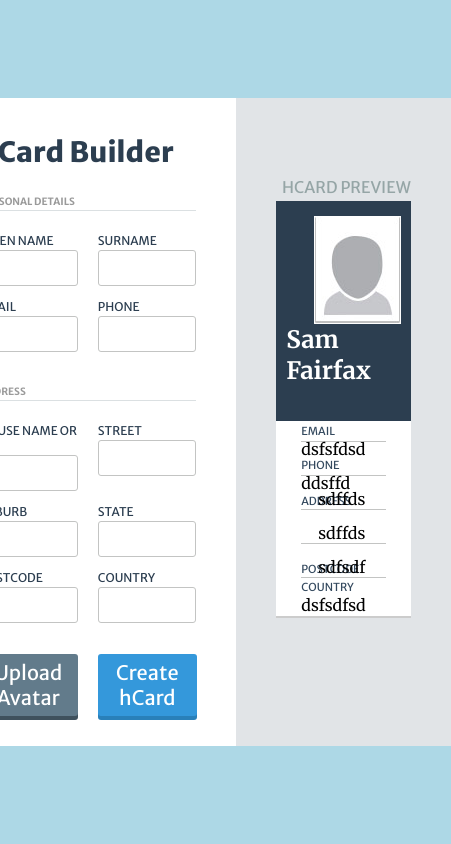
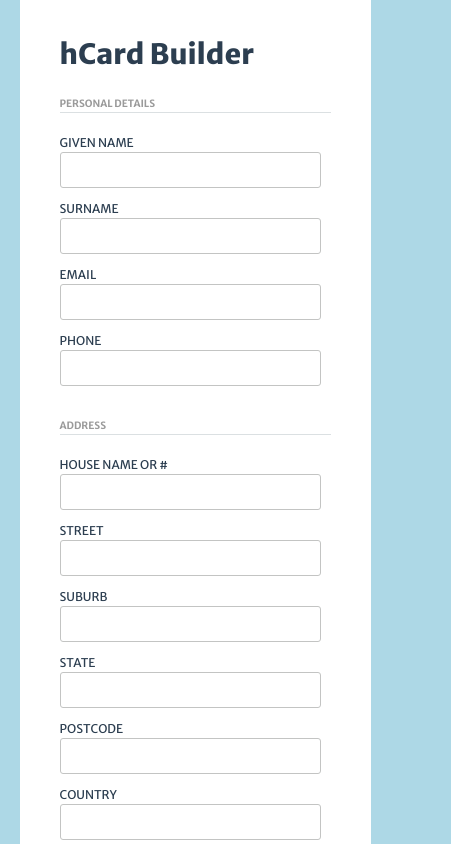
Before and after one commit to ticidesign/hcard_builder, a React (Create React App) app: page / in a window 390 px wide. Shown: the top 844 px of the page, 451 px wide, since content can reach past the window. Built offline with nearby package versions, Linux system fonts and the light colour scheme.

Commit message:
Adding some media queries

```diff
--- a/src/styles/button.js
+++ b/src/styles/button.js
@@ -18,4 +18,7 @@ export default styled.button`
   &:hover{
     transform: scale(1.1);
   }
+  @media only screen and (max-width: 768px) {
+    width: calc(100% - 10px);
+  }
 `;
--- a/src/styles/form.js
+++ b/src/styles/form.js
@@ -1,8 +1,12 @@
 import styled from 'styled-components';
 
 export default styled.form`
+  width: 100%;
   display: flex;
   flex-flow: row wrap;
   justify-content: space-between;
-  padding: 5px 0
+  padding: 5px 0;
+  @media only screen and (max-width: 768px) {
+    flex-flow: column wrap;
+  }
 `;
--- a/src/styles/h3.js
+++ b/src/styles/h3.js
@@ -10,5 +10,4 @@ export default styled.h3`
   text-transform: uppercase;
   line-height: 1.2;
   text-align: ${props => props.align};
-  margin-top: -63px;
 `;
--- a/src/styles/label.js
+++ b/src/styles/label.js
@@ -9,4 +9,7 @@ export default styled.label`
   text-transform: uppercase;
   display:flex;
   flex-flow: column nowrap;
+  @media only screen and (max-width: 768px) {
+    width: calc(100% - 10px);
+  }
 `;
--- a/src/styles/main.js
+++ b/src/styles/main.js
@@ -8,5 +8,9 @@ export default styled.main`
   flex-flow: row nowrap;
   justify-content: center;
   align-items: stretch;
+  @media only screen and (max-width: 1024px) {
+    flex-flow: column nowrap;
+    align-items: center;
+  }
 `;
 //  background: url('/design.jpg') no-repeat top left;
--- a/src/styles/section.js
+++ b/src/styles/section.js
@@ -9,4 +9,7 @@ export default styled.section`
   justify-content: center;
   align-items: flex-start;
   background-color: ${props => props.color};
+  @media only screen and (max-width: 1024px) {
+    width: calc(90% - 80px);
+  }
 `;
```
